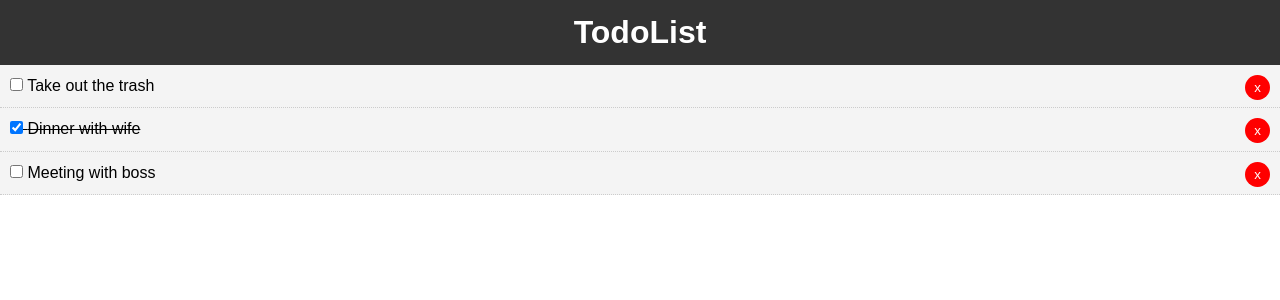
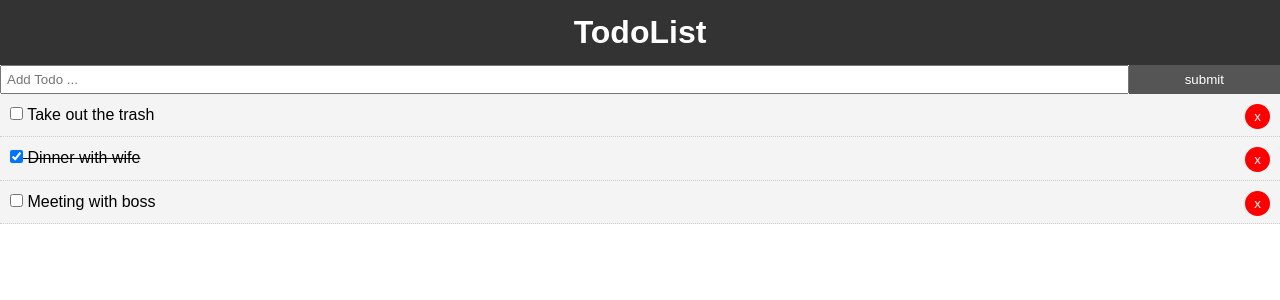
Before and after one commit to qishichang/react-todo, a React (Create React App) app: page / in a window 1280 px wide. Shown: the top 300 px of the page. Built offline with nearby package versions, Linux system fonts and the light colour scheme.

Commit message:
Add new Todo

```diff
--- a/package.json
+++ b/package.json
@@ -8,7 +8,8 @@
     "@testing-library/user-event": "^7.1.2",
     "react": "^16.12.0",
     "react-dom": "^16.12.0",
-    "react-scripts": "3.3.0"
+    "react-scripts": "3.3.0",
+    "uuid": "^3.3.3"
   },
   "scripts": {
     "start": "react-scripts start",
--- a/src/App.css
+++ b/src/App.css
@@ -13,3 +13,20 @@
   color: #333;
   text-decoration: none;
 }
+
+.container {
+  padding: 0 1rem;
+}
+
+.btn {
+  display: inline-block;
+  border: none;
+  background: #555;
+  color: #fff;
+  padding: 7px 20px;
+  cursor: pointer;
+}
+
+.btn:hover {
+  background: #666;
+}
--- a/src/App.js
+++ b/src/App.js
@@ -1,20 +1,23 @@
 import React, { Component } from 'react';
 import './App.css';
 
+import uuid from 'uuid';
+
 import Header from './components/layout/Header';
 import Todos from './components/Todos';
+import AddTodo from './components/AddTodo';
 
 class App extends Component {
   state = {
     todos: [
-      { id: 1, title: 'Take out the trash', completed: false },
+      { id: uuid(), title: 'Take out the trash', completed: false },
       {
-        id: 2,
+        id: uuid(),
         title: 'Dinner with wife',
         completed: true
       },
       {
-        id: 3,
+        id: uuid(),
         title: 'Meeting with boss',
         completed: false
       }
@@ -24,21 +27,38 @@
   // Toggle Complete
   markComplete = id => {
     this.setState(preState => ({
-      todos: [...preState.todos.map(todo => {
+      todos: [
+        ...preState.todos.map(todo => {
           if (todo.id === id) {
             todo.completed = !todo.completed;
           }
           return todo;
-      })]
+        })
+      ]
     }));
   };
 
   // Delete Todo
   delTodo = id => {
     this.setState(preState => ({
-      todos: preState.todos.filter(todo => {
+      todos: [
+        ...preState.todos.filter(todo => {
           return todo.id !== id;
         })
+      ]
+    }));
+  };
+
+  // Add Todo
+  addTodo = title => {
+    const newTodo = {
+      id: uuid(),
+      title,
+      completed: false
+    };
+
+    this.setState(preState => ({
+      todos: [...preState.todos, newTodo]
     }));
   };
 
@@ -46,6 +66,7 @@
     return (
       <div className="App">
         <Header />
+        <AddTodo addTodo={this.addTodo} />
         <Todos
           todos={this.state.todos}
           markComplete={this.markComplete}
--- /dev/null
+++ b/src/components/AddTodo.js
@@ -0,0 +1,42 @@
+import React, { Component } from 'react';
+
+export class AddTodo extends Component {
+
+  state = {
+    title: ''
+  }
+
+  onSubmit = (e) => {
+    e.preventDefault();
+    this.props.addTodo(this.state.title);
+    this.setState({
+      title: ''
+    });
+  };
+
+  onChange = (e) => this.setState({
+    [e.target.name]: e.target.value
+  });
+
+  render() {
+    return (
+      <form onSubmit={this.onSubmit} style={{ display: 'flex' }}>
+        <input
+          type="text" name="title"
+          style={{ flex: '10', padding: '5px' }}
+          placeholder="Add Todo ..."
+          value={this.state.title}
+          onChange={this.onChange}
+        />
+        <input
+          type="submit"
+          value="submit"
+          className="btn"
+          style={{ flex: '1' }}
+        />
+      </form>
+    );
+  }
+}
+
+export default AddTodo;
--- a/src/components/Todo.js
+++ b/src/components/Todo.js
@@ -31,7 +31,7 @@
 // PropTypes
 Todo.propTypes = {
   todo: PropTypes.shape({
-    id: PropTypes.number.isRequired,
+    id: PropTypes.string.isRequired,
     title: PropTypes.string.isRequired,
     completed: PropTypes.bool.isRequired
   }),
```
Lines whose indentation alone changed are shown as unchanged.
